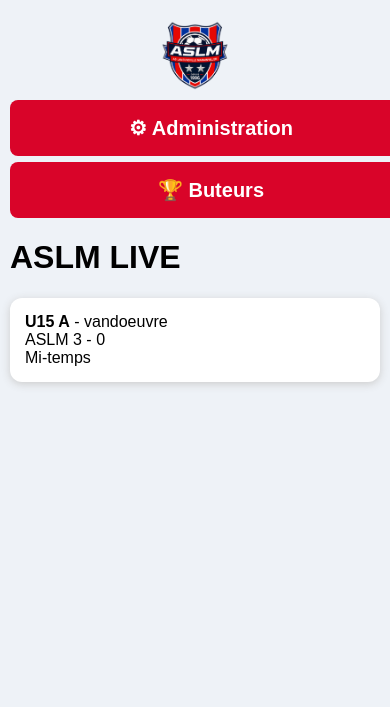
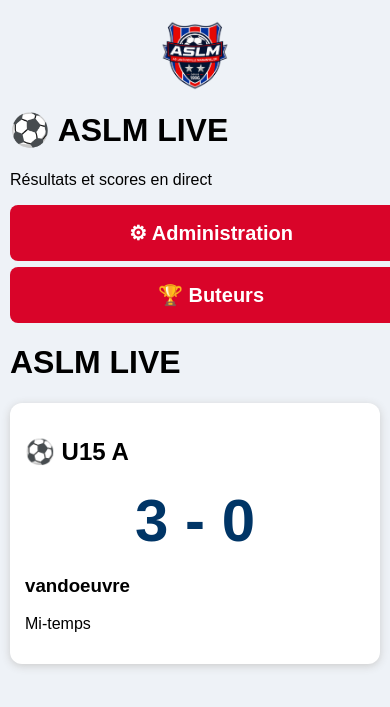
Before and after one commit to bilibip75/ASLM-LIVE, a Flask app: page / in a window 390 px wide. Shown: the top 707 px of the page. Run offline with Flask 3, Linux system fonts and the light colour scheme; data comes from the database, SQL or seed files in the repository.

Commit message:
Page publique supporters

```diff
--- a/static/style.css
+++ b/static/style.css
@@ -63,4 +63,23 @@ button {
     button{
         font-size:18px;
     }
+
+	.status-avant{
+    color:#777;
+	}
+
+	.status-encours{
+		color:green;
+		font-weight:bold;
+	}
+
+	.status-mitemps{
+		color:orange;
+		font-weight:bold;
+	}
+
+	.status-termine{
+		color:red;
+		font-weight:bold;
+	}
 }
--- a/templates/index.html
+++ b/templates/index.html
@@ -1 +1,50 @@
-<html><head><meta charset='utf-8'><link rel='stylesheet' href='/static/style.css'></head><body><img class='logo' src='/static/logo_aslm.png'><div class='menu'><a class='btn' href='/admin'>⚙ Administration</a><a class='btn' href='/buteurs'>🏆 Buteurs</a></div><h1>ASLM LIVE</h1>{% for m in matchs %}<div class='card'><b>{{m[1]}}</b> - {{m[2]}}<br>ASLM {{m[7]}} - {{m[8]}}<br>{{m[9]}}</div>{% endfor %}</body></html>
+<html>
+	<head>
+		<meta charset='utf-8'>
+			<link rel='stylesheet' href='/static/style.css'/>
+			<script>
+
+setInterval(function () {
+
+    location.reload();
+
+}, 10000);
+
+</script>
+			<body>
+				<img class='logo' src='/static/logo_aslm.png'>
+				<h1>
+⚽ ASLM LIVE
+</h1>
+
+<p>
+Résultats et scores en direct
+</p>
+					<div class='menu'>
+						<a class='btn' href='/admin'>⚙ Administration</a>
+						<a class='btn' href='/buteurs'>🏆 Buteurs</a>
+					</div>
+					<h1>ASLM LIVE</h1>{% for m in matchs %}
+
+					<div class="card">
+
+					<h2>
+						⚽ {{m[1]}}
+					</h2>
+
+					<div class="score">
+						{{m[7]}} - {{m[8]}}
+					</div>
+
+					<h3>
+						{{m[2]}}
+					</h3>
+
+					<p>
+						{{m[9]}}
+					</p>
+
+				</div>
+
+				{% endfor %}</body>
+									</html>
```
